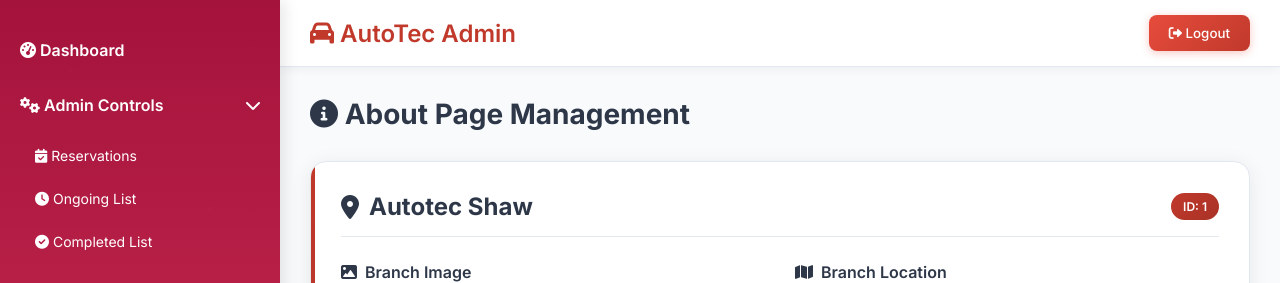
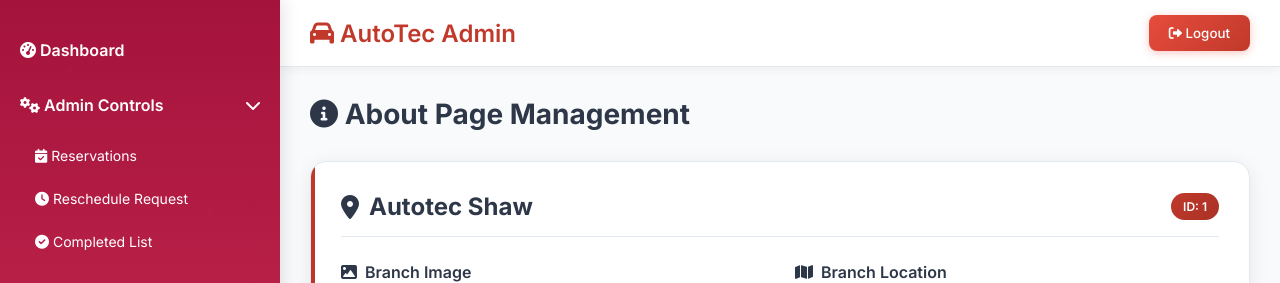
Before and after one commit to asteriii/autotec, a PHP site: page /AdminSide/about-edit.php in a window 1280 px wide, after a click on "Admin Controls". Shown: the top 283 px of the page. Run offline with PHP 8.4, Linux system fonts and the light colour scheme; data comes from the database, SQL or seed files in the repository.

Commit message:
edited ongoing to reschedule request

```diff
--- a/AdminSide/sidebar.php
+++ b/AdminSide/sidebar.php
@@ -133,7 +133,7 @@
                 <a href="reservations.php"><i class="fas fa-calendar-check"></i> Reservations</a>
             </li>
             <li class="<?php echo (basename($_SERVER['PHP_SELF']) == 'ongoing-list.php') ? 'active' : ''; ?>">
-                <a href="ongoing-list.php"><i class="fas fa-clock"></i> Ongoing List</a>
+                <a href="reschedule.php"><i class="fas fa-clock"></i> Reschedule Request</a>
             </li>
             <li class="<?php echo (basename($_SERVER['PHP_SELF']) == 'completed-list.php') ? 'active' : ''; ?>">
                 <a href="completed-list.php"><i class="fas fa-check-circle"></i> Completed List</a>
```
Also changed, not shown: AdminSide/resechedule.php (renamed from AdminSide/ongoing-list.php).
